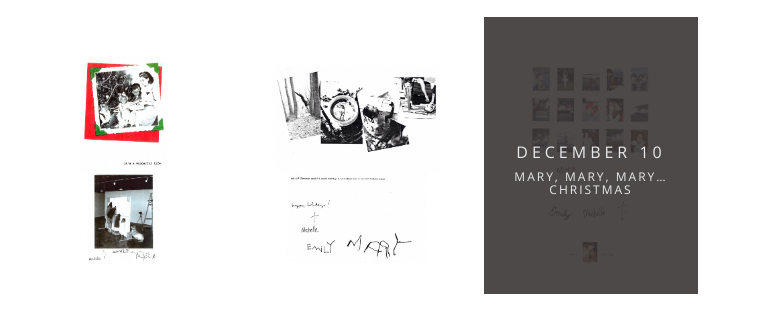
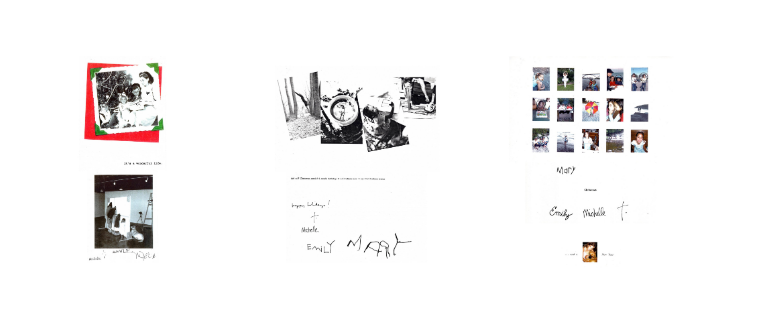
Before and after one commit to ekampa/2017-Christmas-Card, a plain HTML site: page index.html in a window 1280 px wide. Shown: the part 1023-1334 px from the top of the page, 517-1280 px from the left. Drawn offline with nearby package versions, Linux system fonts and the light colour scheme.

Commit message:
December 10

```diff
--- a/index.html
+++ b/index.html
@@ -280,7 +280,7 @@
 
       <!-- DEC 10 -->
       <!-- LOCKED -->
-      <div class="col-sm-6 portfolio-item"> <a class="portfolio-link">
+      <!-- <div class="col-sm-6 portfolio-item"> <a class="portfolio-link">
           <div class="hideBox">
               <div class="hideBoxText">
                 <h3>December 10</h3>
@@ -288,16 +288,16 @@
               </div>
           </div>
           <img src="images/cards/December10_2001.jpg" class="img-responsive" alt=""> </a>
-        </div>
+        </div> -->
       <!-- OPEN -->
-      <!-- <div class="col-sm-6 portfolio-item"> <a href="December10.html" class="portfolio-link">
+      <div class="col-sm-6 portfolio-item"> <a href="December10.html" class="portfolio-link">
         <div class="caption">
           <div class="caption-content">
             <h3>December 10</h3>
             <h4>Mary, Mary, Mary… Christmas</h4>
           </div>
         </div>
-        <img src="images/cards/December10_2001.jpg" class="img-responsive" alt=""> </a> </div> -->
+        <img src="images/cards/December10_2001.jpg" class="img-responsive" alt=""> </a> </div>
 
 
       <!-- DEC 11 -->
```
